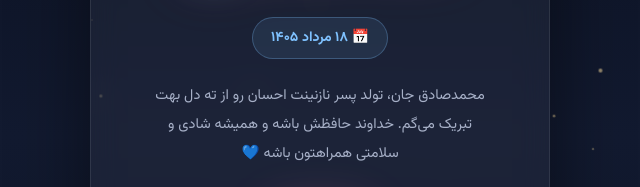
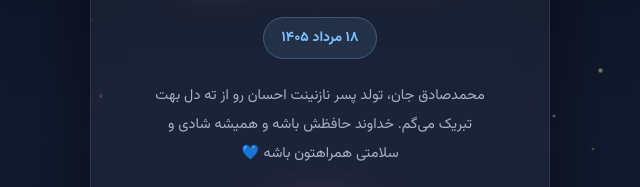
Before and after one commit to masoudbaseri21/sadeq, a plain HTML site: page index.html in a window 1280 px wide. Shown: the part 303-490 px from the top of the page, 320-960 px from the left. Drawn offline with Linux system fonts and the light colour scheme.

Commit message:
Update index.html

```diff
--- a/index.html
+++ b/index.html
@@ -317,7 +317,7 @@
         <span class="name">آقااحسان</span>
       </h1>
 
-      <div class="date-badge">📅 ۱۸ مرداد ۱۴۰۵</div>
+      <div class="date-badge"> ۱۸ مرداد ۱۴۰۵</div>
 
       <p class="desc">
         محمدصادق جان، تولد پسر نازنینت احسان رو از ته دل بهت تبریک می‌گم. خداوند
```
